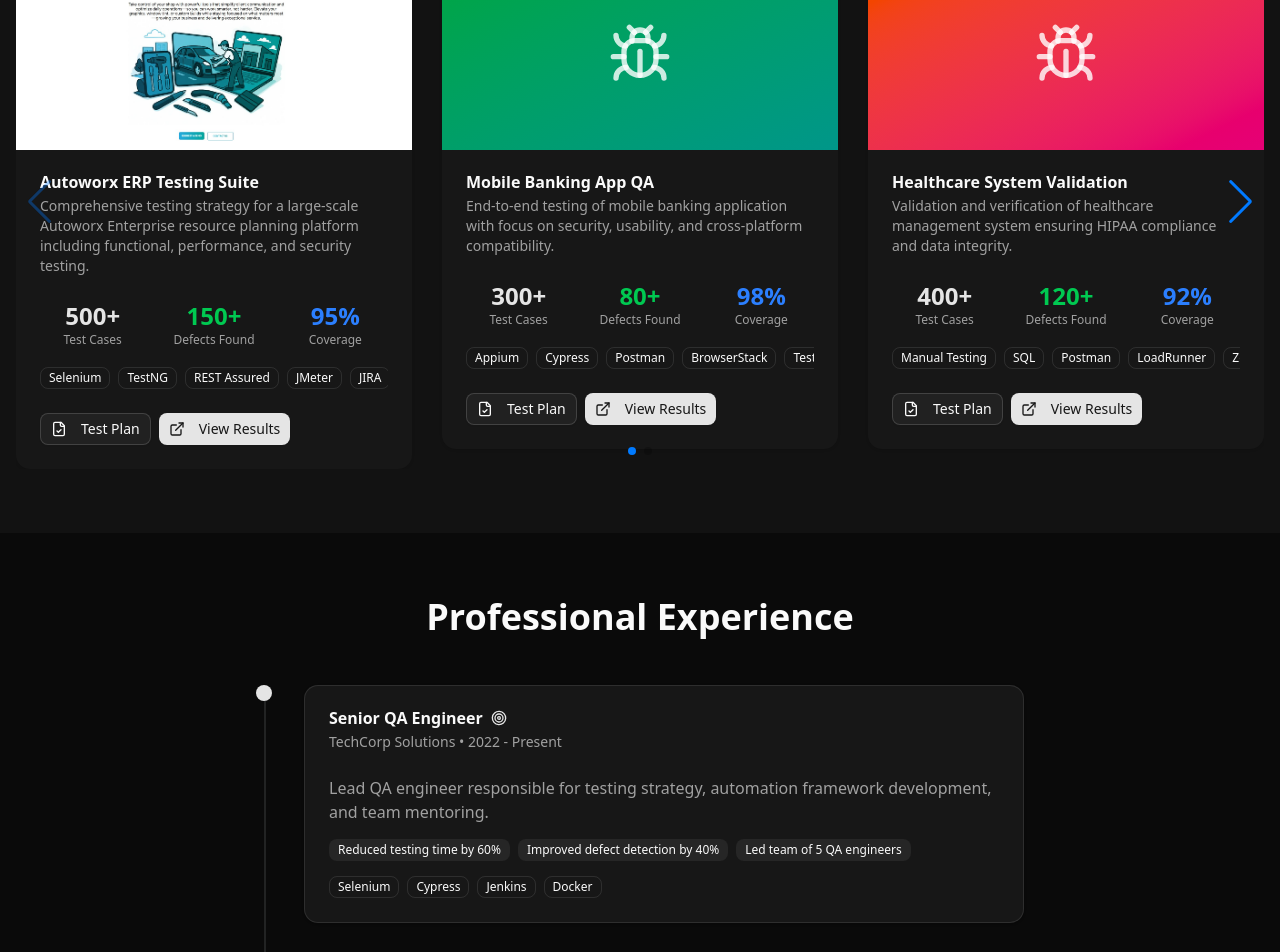
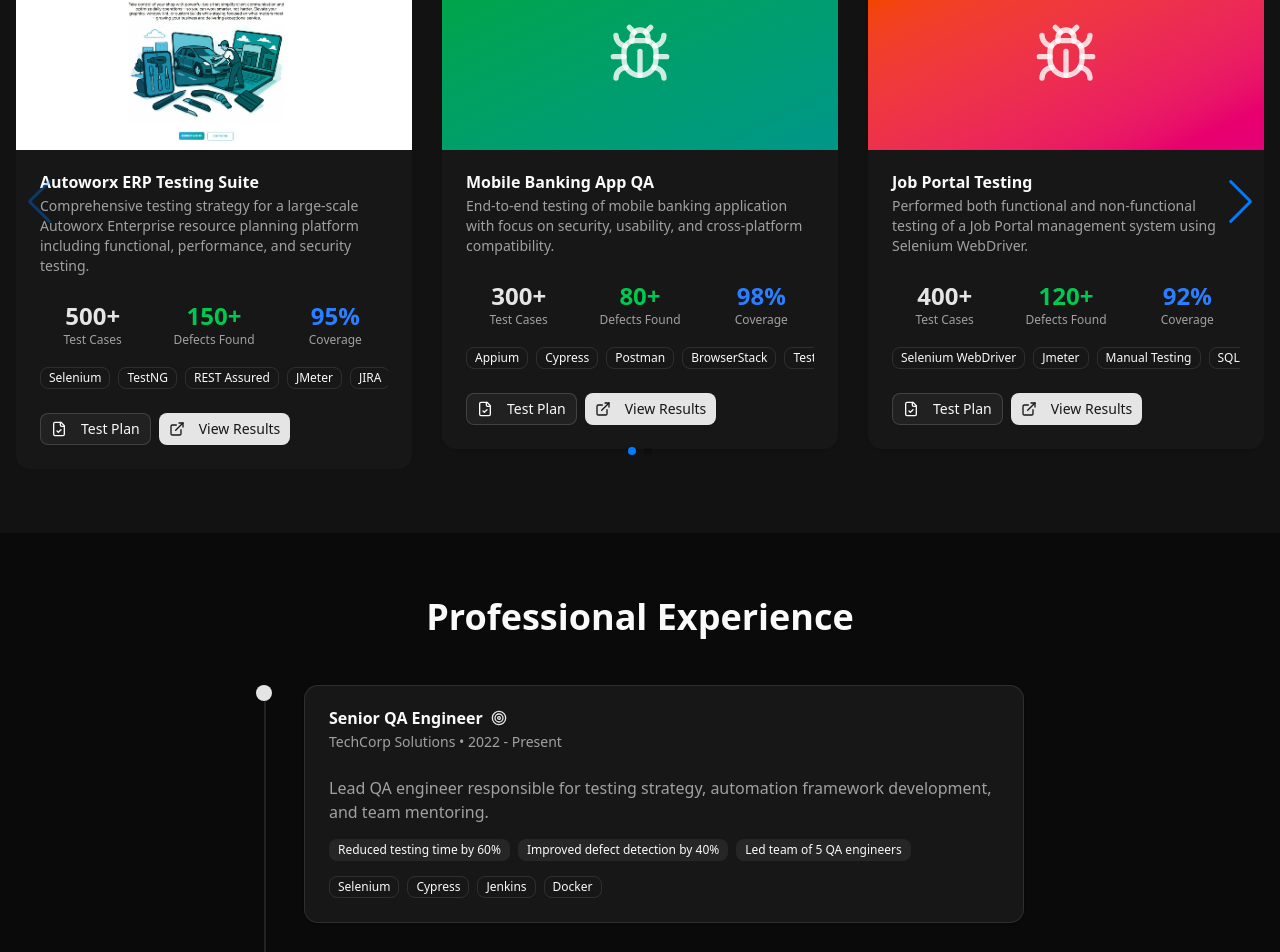
Before and after one commit to sakibkst/sakibeportfolio, a React (Vite) app: page / in a window 1280 px wide. Shown: the part 2889-3841 px from the top of the page. Built offline with nearby package versions, Linux system fonts and the light colour scheme.

Commit message:
another project added

```diff
--- a/src/App.jsx
+++ b/src/App.jsx
@@ -143,14 +143,16 @@
       featured: true
     },
     {
-      title: 'Healthcare System Validation',
-      description: 'Validation and verification of healthcare management system ensuring HIPAA compliance and data integrity.',
-      technologies: ['Manual Testing', 'SQL', 'Postman', 'LoadRunner', 'Zephyr'],
+      title: 'Job Portal Testing',
+      description: 'Performed both functional and non-functional testing of a Job Portal management system using Selenium WebDriver.',
+      technologies: ['Selenium WebDriver','Jmeter','Manual Testing', 'SQL', 'Postman', 'Jira'],
       testCases: '400+',
       defectsFound: '120+',
       coverage: '92%',
       gradient: 'from-orange-600 to-pink-600',
-      featured: false
+      featured: false,
+      testPlan: 'https://github.com/sakibkst/Software-Quality-Assurance-and-Testing', // <-- Replace with your actual link
+      viewResult: 'https://github.com/sakibkst/Software-Quality-Assurance-and-Testing', // <--
     },
     {
       title: 'Healthcare System Validation',
```
